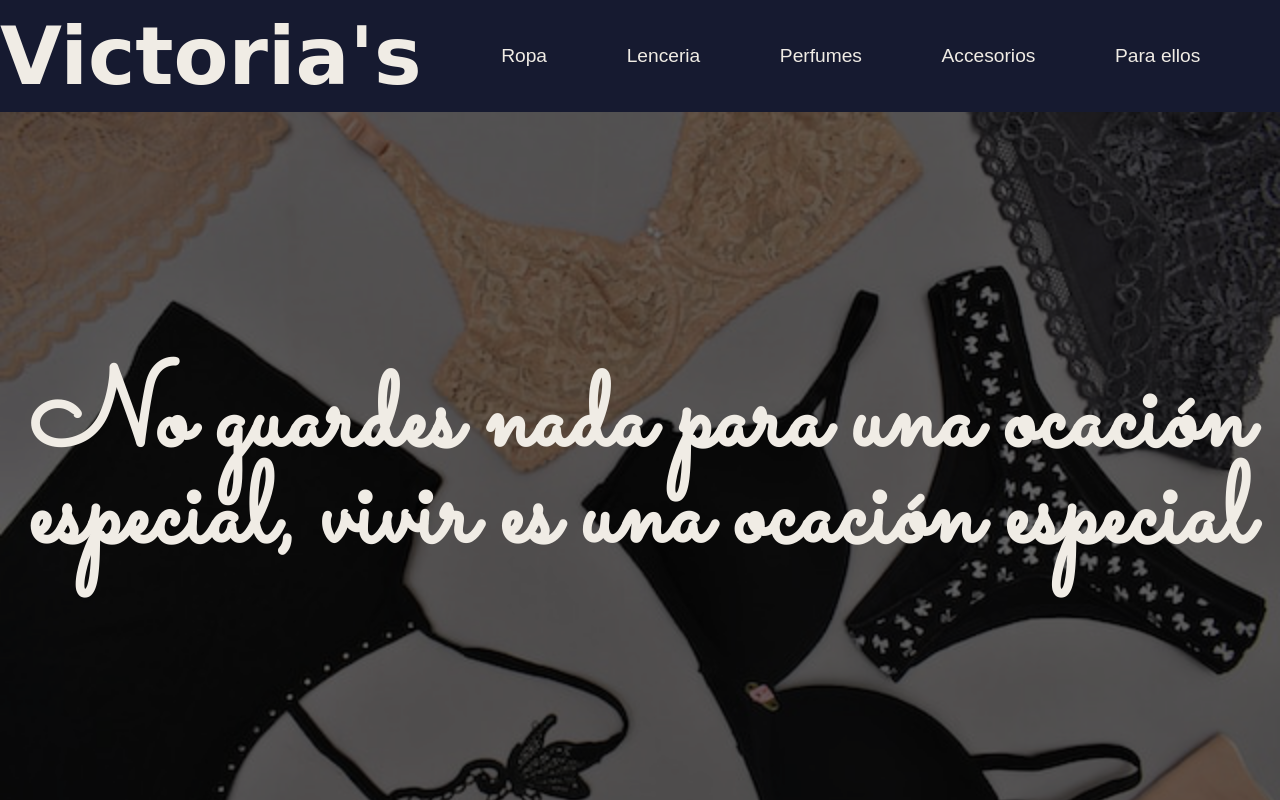
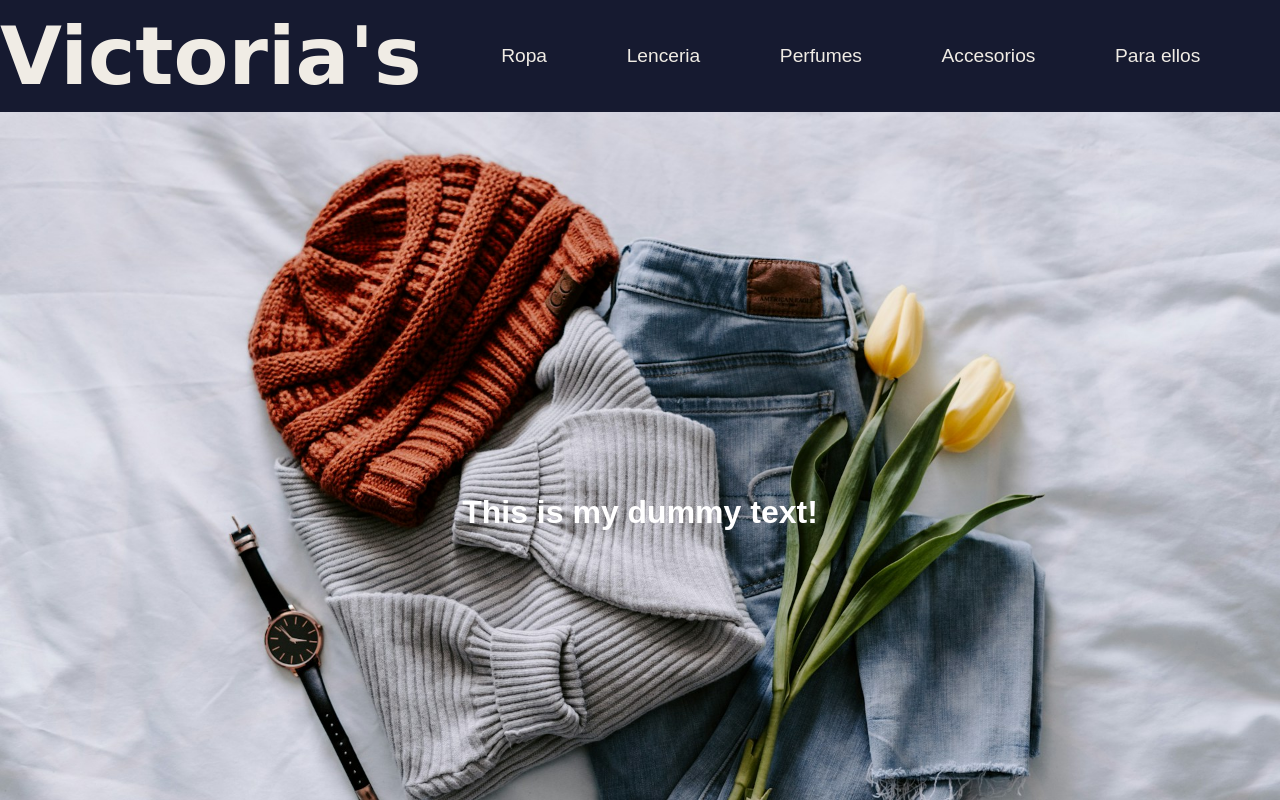
Before and after one commit to podestal/victorias-static-web, a plain HTML site: page index.html in a window 1280 px wide. Shown: the top 800 px of the page. Drawn offline with Linux system fonts and the light colour scheme; a web font is replaced by a local one.

Commit message:
hero no url

```diff
--- a/index.html
+++ b/index.html
@@ -10,8 +10,8 @@
     <meta name="viewport" content="width=device-width, initial-scale=1.0">
     <link rel="stylesheet" href="https://cdnjs.cloudflare.com/ajax/libs/font-awesome/4.7.0/css/font-awesome.min.css">
     <link rel="stylesheet" href="styles.css">
-    <!-- <link rel="stylesheet" media="screen and (max-width: 768px)" href="mobile.css">
-    <link rel="stylesheet" href="medium.css"> -->
+    <link rel="stylesheet" media="screen and (max-width: 768px)" href="mobile.css">
+    <link rel="stylesheet" href="medium.css">
     <title>Victoria</title>
 </head>
 <body>
@@ -32,10 +32,14 @@
             </a>
         </nav>
 
-        <div class="hero hero-everything">
+        <!-- <div class="hero hero-everything">
             <div class="content">
                 <h1 class="text-primary">No guardes nada para una ocación especial, vivir es una ocación especial</h1>
             </div>
+        </div> -->
+        <div class="hero-html">
+            <h1 class="hero-text">This is my dummy text!</h1>
+            <img class="hero-img" src="/img/everything.jpg" alt="">
         </div>
     </header>
     <div class="products">
--- a/styles.css
+++ b/styles.css
@@ -12,6 +12,26 @@ body {
 }
 
 /* Header */
+
+.hero-text {
+    font-size: 2rem;
+    color: #fff;
+    margin:0;
+    padding:0;
+    position:absolute;
+  }
+
+.hero-html {
+display: flex;
+justify-content:center;
+align-items:center;
+height: 100vh;
+}
+
+.hero-html .hero-img{
+    width: 100vw;
+    height: 100vh;
+}
 
 .icon {
     display: none;
```
